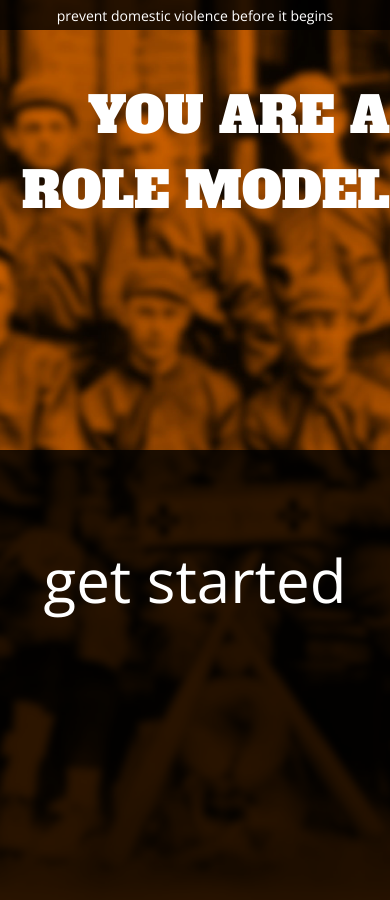
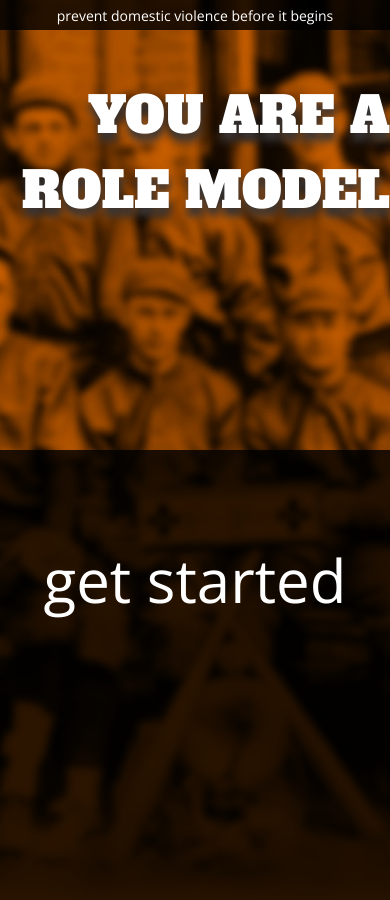
Before and after one commit to cbim/coachesdvhackathon, a Jekyll site: the page built from index.html, in a window 390 px wide. Built offline with Jekyll 4.4.1, drawn with Linux system fonts in a browser that asks for light colours; nearby versions of some CDN libraries.

```diff
--- a/assets/themes/coaches/css/base.css
+++ b/assets/themes/coaches/css/base.css
@@ -75,7 +75,8 @@ h1 {
   text-align: right;
   margin-top: 10%;
   font-size: 46px;
-  line-height: 1.5em; }
+  line-height: 1.5em;
+  text-shadow: 1px 8px 8px #383535; }
   @media screen and (max-width: 500px) {
     h1 {
       margin-top: 20%; } }
@@ -83,7 +84,7 @@ h1 {
     h1 {
       margin-top: 6%; } }
 
-h3 {
+h5 {
   font-family: "Open Sans", cursive;
   font-weight: 100;
   text-transform: lowercase;
@@ -95,7 +96,7 @@ h3 {
   bottom: 0px;
   margin: 70px auto;
   z-index: 2; }
-  h3 a {
+  h5 a {
     text-decoration: none; }
 
 h4 {
@@ -421,25 +422,25 @@ legend span {
   @media screen and (max-width: 600px) {
     #bottomBar {
       height: 50%; } }
-  #bottomBar h3 {
+  #bottomBar h5 {
     margin: 60px auto;
     width: 100%;
     text-align: center; }
     @media screen and (max-width: 1200px) {
-      #bottomBar h3 {
+      #bottomBar h5 {
         height: 10%; } }
     @media screen and (max-width: 900px) {
-      #bottomBar h3 {
+      #bottomBar h5 {
         height: 20%; } }
     @media screen and (max-width: 600px) {
-      #bottomBar h3 {
+      #bottomBar h5 {
         height: 30%; } }
     @media screen and (max-width: 300px) {
-      #bottomBar h3 {
+      #bottomBar h5 {
         font-size: 36px; } }
   #bottomBar:hover {
     background: rgba(255, 255, 255, 0.5); }
-    #bottomBar:hover h3 {
+    #bottomBar:hover h5 {
       -webkit-transition: color 0.5 ease;
       -moz-transition: color 0.5 ease;
       -ms-transition: color 0.5 ease;
@@ -481,12 +482,16 @@ legend span {
   position: relative; }
   .cardContainer p {
     font-size: 18px;
-    line-height: 24px; }
+    line-height: 24px;
+    color: black; }
+
+blockquote {
+  color: black; }
 
 #bodybg {
   width: 100%;
   height: auto;
-  opacity: .95;
+  opacity: .7;
   background-color: #c6c5c2;
   padding-bottom: 20px; }
 
--- a/index.html
+++ b/index.html
@@ -16,9 +16,9 @@ theme :
 
 <h1 id="fittext1" id="intropage"> You are a
   role model </h1>
-<a href="#">
+<a href="card1.html">
 <div id= "bottomBar">
-	<h3>Get Started</h3>
+	<h5>Get Started</h5>
 </div>
 </a>
 
```
Also changed, not shown: assets/themes/coaches/sass/base.scss (+10 -5 lines).
